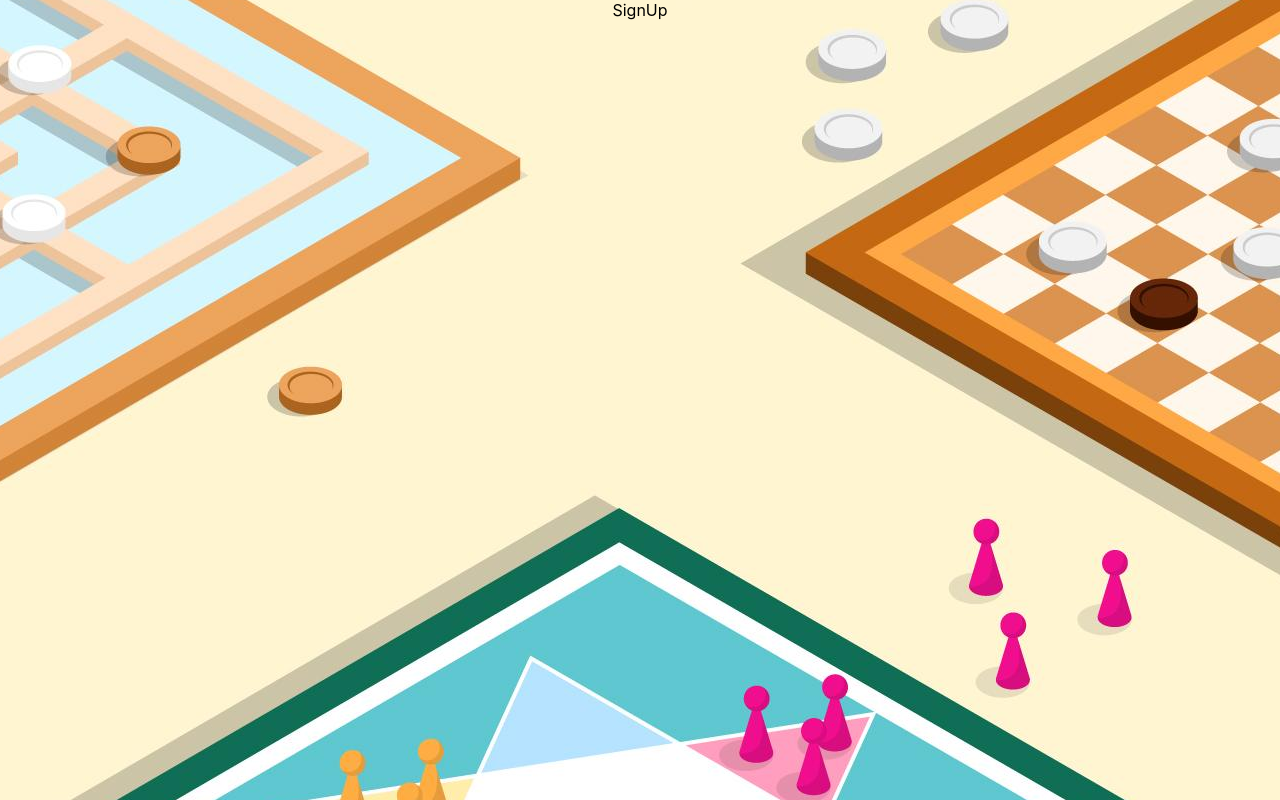
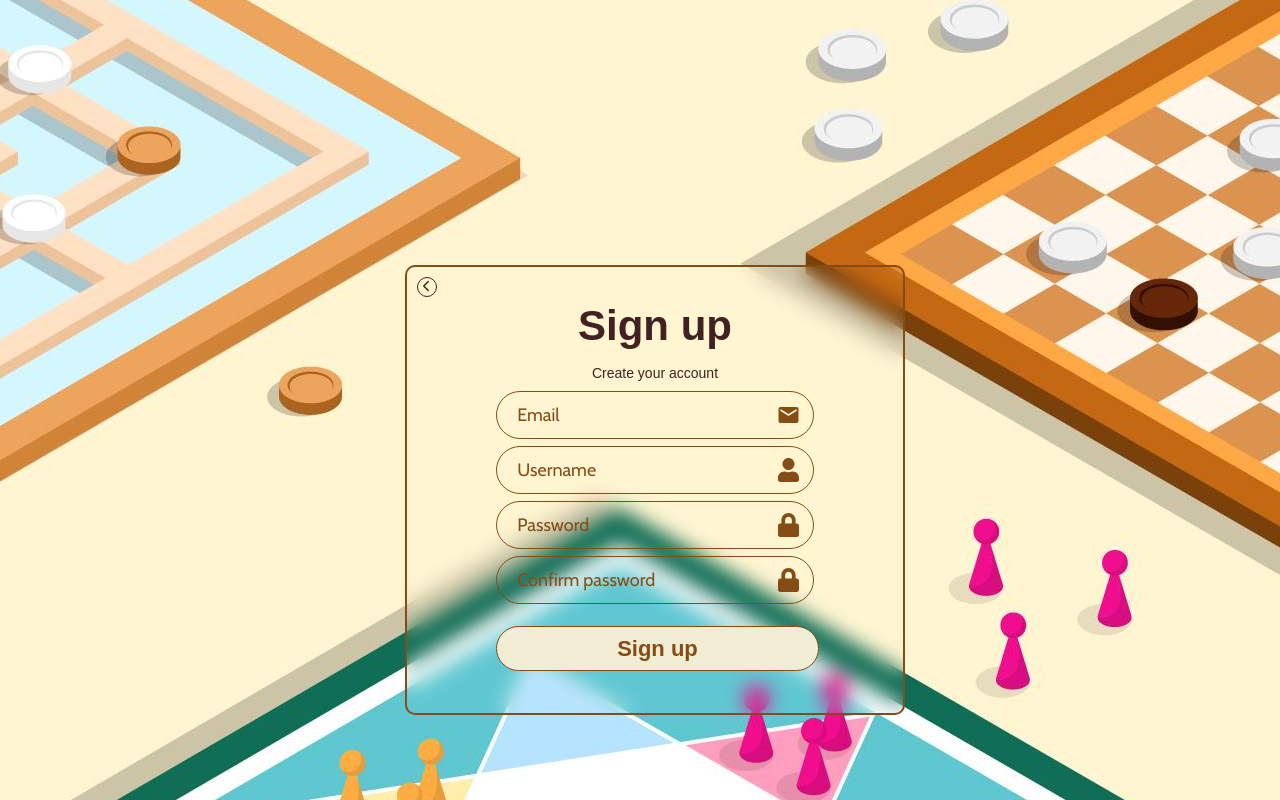
Before and after one commit to khom19/SAIG, a React (Create React App) app: page /SignUp in a window 1280 px wide. Built offline with nearby package versions, Linux system fonts and the light colour scheme.

Commit message:
full login without collect data

```diff
--- a/src/App.js
+++ b/src/App.js
@@ -30,11 +30,11 @@ class App extends Component {
         </div>
 
         <div className='singIn'>
-          <button type='submit'>Sing in</button>
+          <button type='submit'>Sign in</button>
         </div>
 
         <div className='account'>
-        <nav>Don't have an account?<Link to='/signUp'>Sing Up</Link></nav>
+        <nav>Don't have an account?<Link to='/signUp'>Sign Up</Link></nav>
         </div>
       </div>
     </div>
--- a/src/Login/forgot.css
+++ b/src/Login/forgot.css
@@ -3,7 +3,7 @@
 
 .warpForgot {
   margin-left: 30px;
-  margin-top: 58%;
+  margin-top: 50%;
   border: 2px solid rgb(134, 76, 22);
   border-radius: 10px;
   width: 500px;
@@ -16,14 +16,22 @@
   font-family: "Archivo Neue", sans-serif;
   text-align: center;
   font-size: 42px;
-  margin-top: 33px;
+  margin-top: 10px;
   color: rgb(65, 33, 33);
   font-weight: 600;
 }
 
+.warpForgot .word {
+  font-family: "Archivo Neue", sans-serif;
+  text-align: center;
+  margin-top: 30px;
+  font-size: 14px;
+  color: rgb(65, 33, 33);
+}
+
 .warpForgot .emailbox {
   margin-left: 18%;
-  margin-top: 40px;
+  margin-top: 10px;
   position: relative ;
   width: 80%;
   height: 40px;
--- a/src/Login/forgot.js
+++ b/src/Login/forgot.js
@@ -12,9 +12,10 @@ class Forgot extends Component {
                     <nav><Link to='/'><IoChevronBack /></Link></nav>
                 </div>
                 <div className='email'>Reset password</div>
+                <p className='word'>Enter your email</p>
 
                 <div className='emailbox'>
-                    <input type='text' placeholder='email'></input>
+                    <input type='text' placeholder='Email'></input>
                     <MdEmail className='mailIcon' />
                 </div>
 
--- /dev/null
+++ b/src/Login/signUp.css
@@ -0,0 +1,123 @@
+@import url('https://fonts.googleapis.com/css2?family=Archivo+Black&family=Bebas+Neue&display=swap');
+@import url('https://fonts.googleapis.com/css2?family=Cabin:ital,wght@0,400..700;1,400..700&display=swap');
+
+
+.warpSingUp {
+  margin-left: 30px;
+  margin-top: 50%;
+  border: 2px solid rgb(134, 76, 22);
+  border-radius: 10px;
+  width: 500px;
+  height: 450px;
+  backdrop-filter: blur(10px);
+  background: transparent;
+}
+
+.warpSingUp .back a {
+    color: rgb(65, 33, 33) ;
+}
+
+.warpSingUp .back {
+    margin-top: 10px;
+    margin-left: 10px;
+    border: 1px solid rgb(65, 33, 33);
+    width: 20px;
+    height: 20px;
+    border-radius: 40px;
+  }
+
+.warpSingUp .signup{
+  font-family: "Archivo Neue", sans-serif;
+  text-align: center;
+  font-size: 42px;
+  margin-top: 5px;
+  color: rgb(65, 33, 33);
+  font-weight: 600;
+}
+
+.warpSingUp .word {
+  font-family: "Archivo Neue", sans-serif;
+  text-align: center;
+  margin-top: 15px;
+  font-size: 14px;
+  color: rgb(65, 33, 33);
+}
+
+.warpSingUp input::placeholder {
+  font-family: "Cabin", sans-serif;
+  color: rgb(134, 76, 22);
+  position: relative;
+}
+
+.warpSingUp input {
+  font-family: "Cabin", sans-serif;
+  background: transparent;
+  width: 80%;
+  height: 120%;
+  border: none;
+  outline: none;
+  border: 1px solid rgb(134, 76, 22);
+  border-radius: 40px ;
+  font-size: 18px;
+  padding-left: 20px;
+  padding-right: 40px;
+  color: rgb(65, 33, 33);
+}
+
+.warpSingUp .email {
+    margin-left: 18%;
+    margin-top: 10px;
+    position: relative ;
+    width: 80%;
+    height: 40px;
+}
+
+.warpSingUp .username {
+    margin-left: 18%;
+    margin-top: 15px;
+    position: relative ;
+    width: 80%;
+    height: 40px;
+}
+
+.warpSingUp .password {
+    margin-left: 18%;
+    margin-top: 15px;
+    position: relative ;
+    width: 80%;
+    height: 40px;
+}
+
+.warpSingUp .confirmpassword {
+    margin-left: 18%;
+    margin-top: 15px;
+    position: relative ;
+    width: 80%;
+    height: 40px;
+}
+
+.warpSingUp .submit button[type='submit'] {
+    font-family: "Archivo Neue", sans-serif;
+    font-weight: 700;
+    margin-top: 30px;
+    border-radius: 40px;
+    border: 1px solid rgb(134, 76, 22);
+    outline: none;
+    width: 65%;
+    height: 45px;
+    background: rgb(241, 237, 211);
+    font-size: 22px;
+    margin-left: 18%;
+    color: rgb(134, 76, 22);
+    font-style: bold;
+    cursor: pointer ;
+  }
+
+.warpSingUp .icon {
+    position: absolute;
+    left: 280px;
+    top: 30%;
+    width: 25px;
+    height: 24px;
+    color: rgb(134, 76, 22);
+  }
--- a/src/Login/signUp.js
+++ b/src/Login/signUp.js
@@ -1,9 +1,39 @@
 import React , { Component } from 'react';
+import './signUp.css'
+import { Link } from 'react-router-dom';
+import { IoChevronBack } from "react-icons/io5";
+import { MdEmail } from "react-icons/md";
+import { FaUser , FaLock } from "react-icons/fa";
 
 class SignUp extends Component {
     render() {
         return(
-            <div className='warpSingUp'>SignUp</div>
+            <div className='warpSingUp'>
+                <div className='back'>
+                    <nav><Link to='/'><IoChevronBack /></Link></nav>
+                </div>
+                <div className='signup'>Sign up</div>
+                <p className='word'>Create your account</p>
+                <div className='email'>
+                    <input type='email' placeholder='Email'></input>
+                    <MdEmail className='icon' />
+                </div>
+                <div className='username'>
+                    <input type='text' placeholder='Username'></input>
+                    <FaUser className='icon'/>
+                </div>
+                <div className='password'>
+                    <input type='password' placeholder='Password'></input>
+                    <FaLock className='icon'/>
+                </div>
+                <div className='confirmpassword'>
+                    <input type='password' placeholder='Confirm password'></input>
+                    <FaLock className='icon'/>
+                </div>
+                <div className='submit'>
+                    <button type='submit'>Sign up</button>
+                </div>
+            </div>
         )
     }
 }
```
